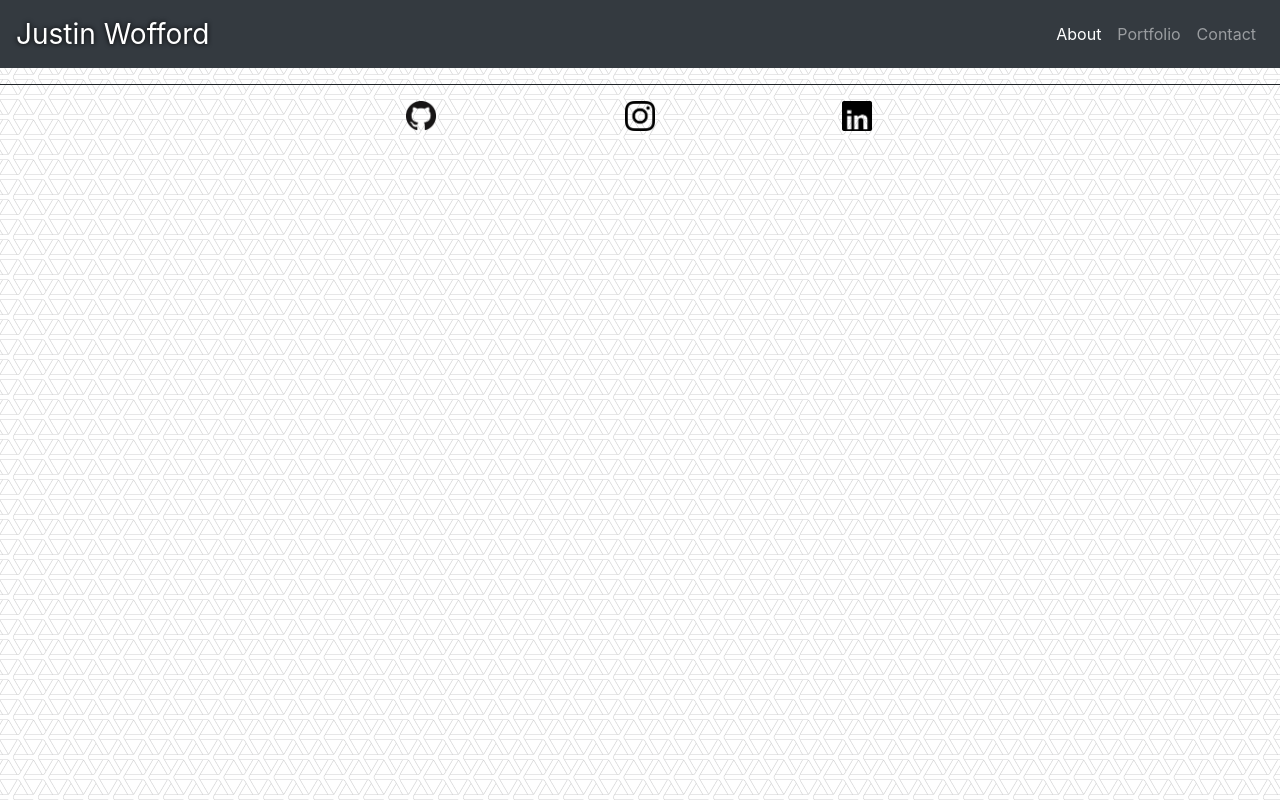
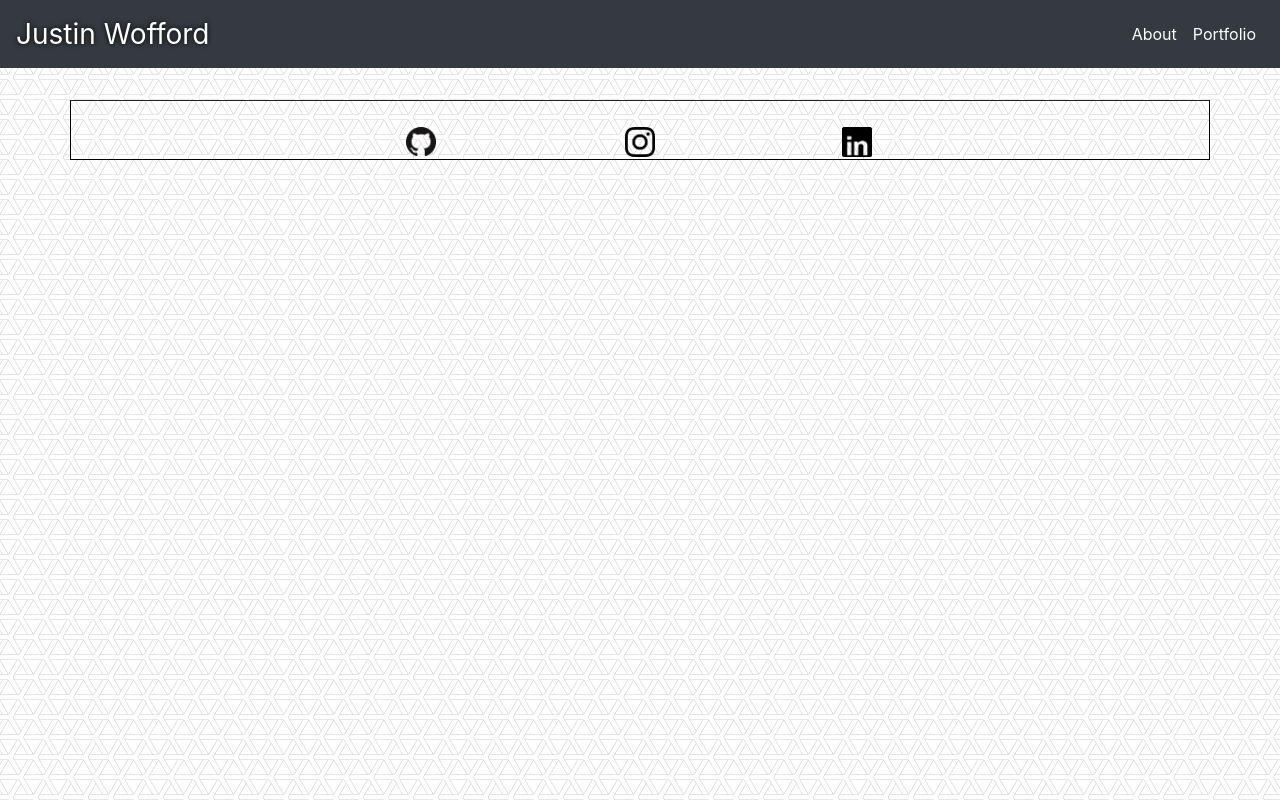
Before and after one commit to JayDub21/React-Portfolio, a React (Create React App) app: page /contact in a window 1280 px wide. Built offline with nearby package versions, Linux system fonts and the light colour scheme.

Commit message:
fixed routes

```diff
--- a/src/App.js
+++ b/src/App.js
@@ -2,7 +2,7 @@
 import { BrowserRouter as Router, Switch, Route } from "react-router-dom";
 import Wrapper from "./components/Wrapper";
 import Navbar from "./components/Navbar";
-// import About from "./pages/About";
+import About from "./pages/About";
 import Portfolio from "./pages/Portfolio";
 // import Contact from "./pages/Contact";
 import Footer from "./components/Footer";
@@ -15,8 +15,8 @@
         <Navbar />
         <Wrapper>
           <Switch>
-            {/* <Route exact path="/" component={About} /> */}
-            <Route exact path="/" component={Portfolio} />
+            <Route exact path="/" component={About} />
+            <Route exact path="/portfolio" component={Portfolio} />
             {/* <Route exact path="/contact" component={Contact} />  */}
           </Switch>
         </Wrapper>
--- a/src/components/Footer/index.js
+++ b/src/components/Footer/index.js
@@ -3,8 +3,8 @@
 
 function Footer() {
   return (
-    <div class="icons">
-      <footer class="footer mt-auto py-3">
+    <footer class="footer mt-auto py-3">
+      <div class="container icons">
         <a href="https://github.com/JayDub21" aria-label="homepage">
           <img
             src={require("../../img/ghBlack.png")}
@@ -41,8 +41,8 @@
             width="30"
           />
         </a>
-      </footer>
-    </div>
+      </div>
+    </footer>
   );
 }
 
--- a/src/components/Navbar/index.jsx
+++ b/src/components/Navbar/index.jsx
@@ -21,8 +21,7 @@
             <Link
               to="/"
               className={
-                window.location.pathname === "/" ||
-                window.location.pathname === "/about"
+                window.location.pathname === "/"
                   ? "nav-link active"
                   : "nav-link"
               }
@@ -31,18 +30,17 @@
               About
             </Link>
           </li>
-
-          <li className="nav-item">
-            <a href="portfolio.html" className="nav-link">
-              Portfolio
-            </a>
-          </li>
-
-          <li className="nav-item">
-            <a href="contact.html" className="nav-link">
-              Contact
-            </a>
-          </li>
+          <Link
+            to="/portfolio"
+            className={
+              window.location.pathname === "/portfolio"
+                ? "nav-link active"
+                : "nav-link"
+            }
+            style={{ textDecoration: "none", color: "white" }}
+          >
+            Portfolio
+          </Link>
         </ul>
       </div>
     </nav>
```
